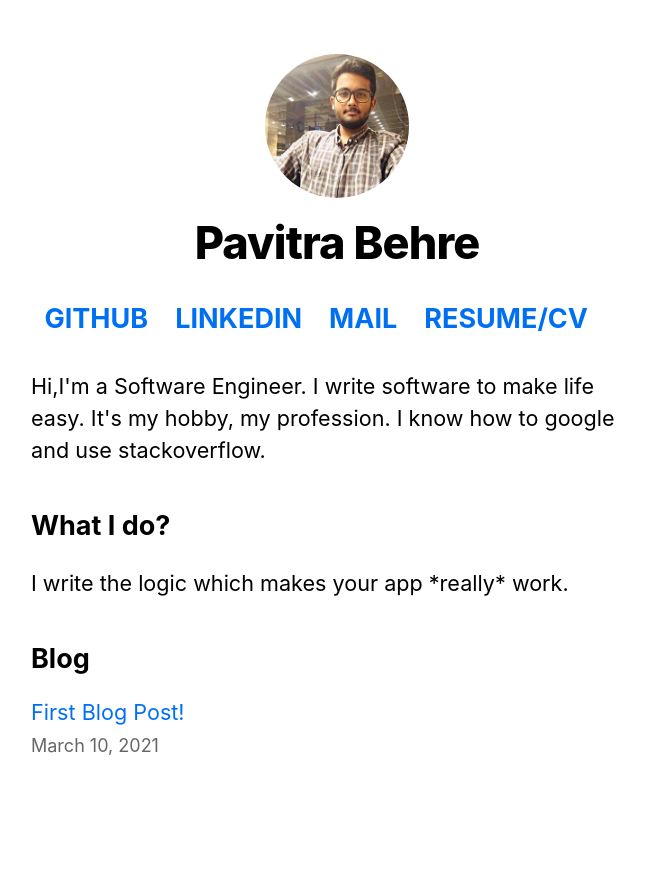
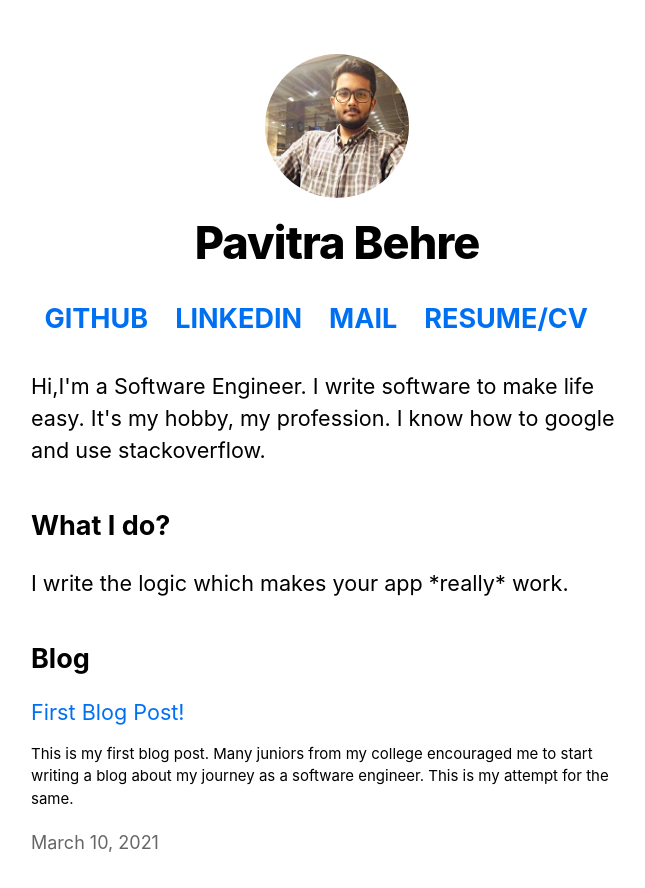
Before and after one commit to pavitra14/pavitra.dev, a Next.js app: page / in a window 1280 px wide. Shown: the top 888 px of the page, without its empty margins (303-948 px from the left). Built offline with nearby package versions, Linux system fonts and the light colour scheme.

Commit message:
Added Excerpts, Exported Blog Component

```diff
--- /dev/null
+++ b/components/blog.js
@@ -0,0 +1,21 @@
+import Link from "next/link";
+import Date from "../components/date";
+import utilStyles from "../styles/utils.module.css";
+
+export default function Blog({ blogData }) {
+  return (
+    <ul className={utilStyles.list}>
+      {blogData.map(({ id, date, title, excerpt }) => (
+        <li className={utilStyles.listItem} key={id}>
+          <Link href={`/posts/${id}`}>
+            <a>{title}</a>
+          </Link>
+          <p className={utilStyles.smalltext}>{excerpt}</p>
+          <small className={utilStyles.lightText}>
+            <Date dateString={date} />
+          </small>
+        </li>
+      ))}
+    </ul>
+  );
+}
--- a/pages/index.js
+++ b/pages/index.js
@@ -2,8 +2,7 @@ import Head from "next/head";
 import Layout, { siteTitle, shortIntro } from "../components/layout";
 import utilStyles from "../styles/utils.module.css";
 import { getSortedPostsData } from "../lib/posts";
-import Link from "next/link";
-import Date from "../components/date";
+import Blog from "../components/blog";
 
 export default function Home({ allPostsData }) {
   return (
@@ -40,19 +39,7 @@ export default function Home({ allPostsData }) {
 
       <section className={`${utilStyles.headingMd} ${utilStyles.padding1px}`}>
         <h2 className={utilStyles.headingLg}>Blog</h2>
-        <ul className={utilStyles.list}>
-          {allPostsData.map(({ id, date, title }) => (
-            <li className={utilStyles.listItem} key={id}>
-              <Link href={`/posts/${id}`}>
-                <a>{title}</a>
-              </Link>
-              <br />
-              <small className={utilStyles.lightText}>
-                <Date dateString={date} />
-              </small>
-            </li>
-          ))}
-        </ul>
+        <Blog blogData={allPostsData} />
       </section>
     </Layout>
   );
--- a/posts/hello-world.md
+++ b/posts/hello-world.md
@@ -1,6 +1,7 @@
 ---
 title: "First Blog Post!"
 date: "2021-03-10"
+excerpt: "This is my first blog post. Many juniors from my college encouraged me to start writing a blog about my journey as a software engineer. This is my attempt for the same."
 ---
 
 # Hello World!
--- a/styles/utils.module.css
+++ b/styles/utils.module.css
@@ -93,3 +93,7 @@
 
   box-shadow: 0 0 0 2px var(--colorShadeB), 0 0.25em 0 0 var(--colorShadeB);
 }
+
+.smalltext {
+  font-size: 15px;
+}
```
